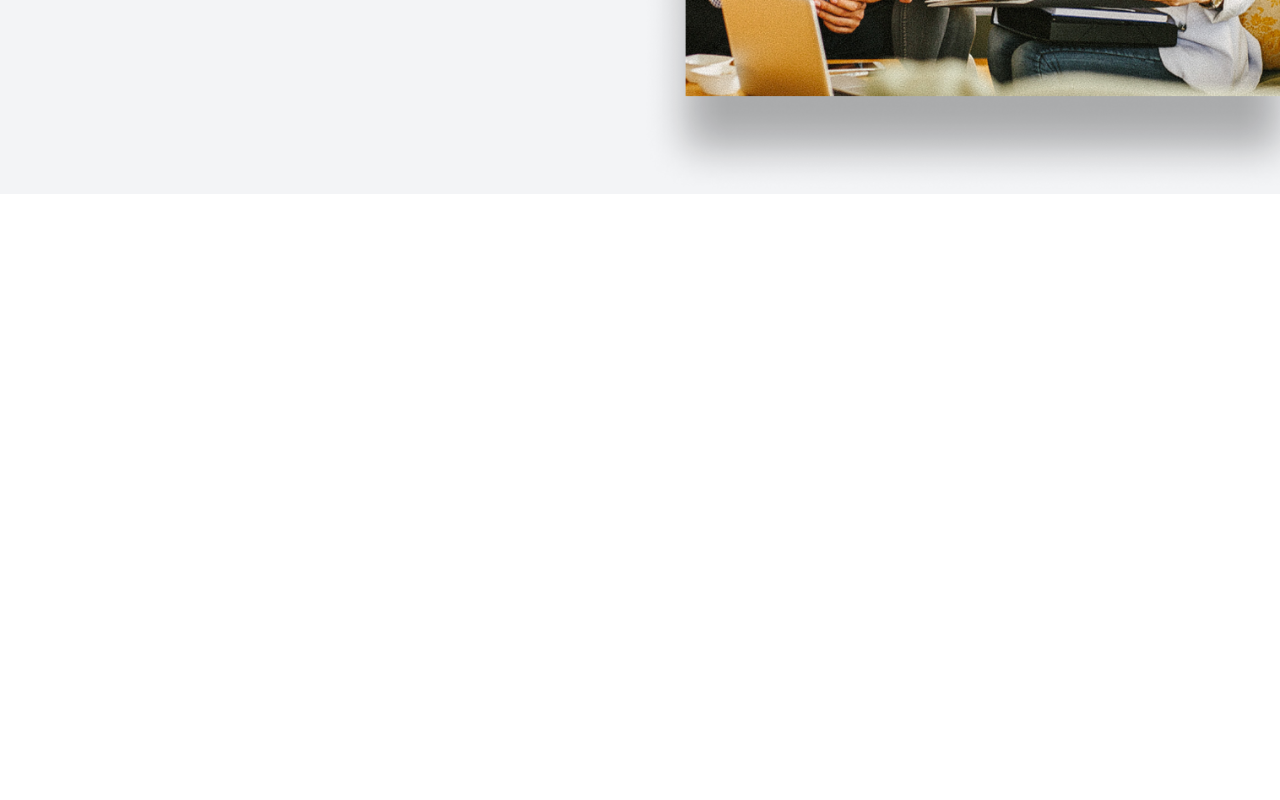
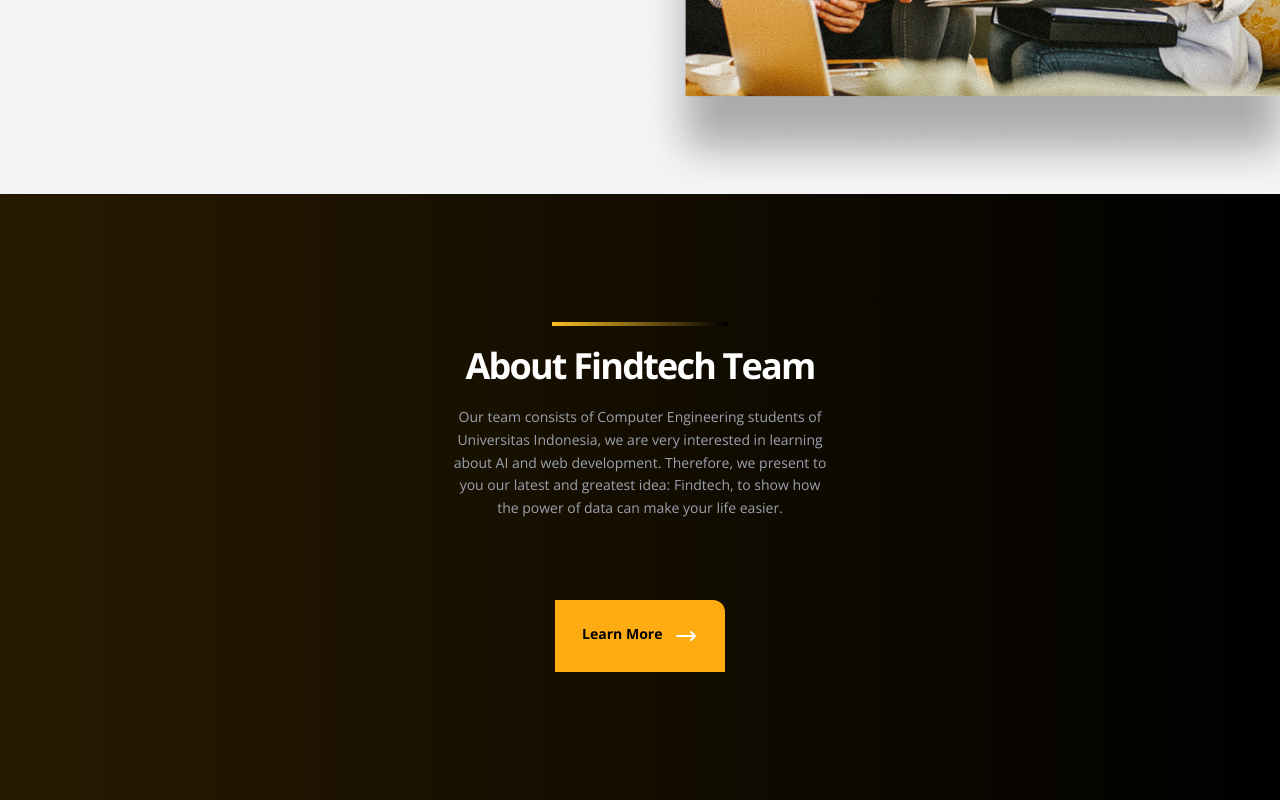
Before and after one commit to MajorQ/FindTech, a React (Create React App) app: page / in a window 1280 px wide. Shown: the part 1987-2787 px from the top of the page. Before the commit the page ends 2181 px from the top, so only its background shows below. Built offline with nearby package versions, Linux system fonts and the light colour scheme.

Commit message:
add: about section of LandingPage

```diff
--- /dev/null
+++ b/src/components/footer/Footer.jsx
@@ -0,0 +1,5 @@
+const Footer = () => {
+	return <div></div>;
+};
+
+export default Footer;
--- /dev/null
+++ b/src/components/learn-more/About.jsx
@@ -0,0 +1,34 @@
+const About = () => {
+	return (
+		<div className="w-screen flex flex-col p-32 items-center bg-gradient-to-r from-accent_dark to-black">
+			<div className="w-44 h-1 bg-gradient-to-r from-yellow-400 to-black"></div>
+			<h2 className="my-5 text-4xl text-left text-white font-bold tracking-tighter">
+				About Findtech Team
+			</h2>
+			<p className="max-w-sm text-center text-sm mb-20 text-gray-400 leading-relaxed">
+				Our team consists of Computer Engineering students of Universitas
+				Indonesia, we are very interested in learning about AI and web
+				development. Therefore, we present to you our latest and greatest idea:
+				Findtech, to show how the power of data can make your life easier.
+			</p>
+			<button className="flex justify-evenly bg-accent rounded-tr-xl w-2/12 px-4 py-6">
+				<span className="text-sm text-black font-bold">Learn More</span>
+				<svg
+					xmlns="http://www.w3.org/2000/svg"
+					className="h-6 w-6 inline-block stroke-current text-white"
+					fill="none"
+					viewBox="0 0 24 24"
+				>
+					<path
+						strokeLinecap="round"
+						strokeLinejoin="round"
+						strokeWidth={2}
+						d="M17 8l4 4m0 0l-4 4m4-4H3"
+					/>
+				</svg>
+			</button>
+		</div>
+	);
+};
+
+export default About;
--- /dev/null
+++ b/src/components/learn-more/UserReview.jsx
@@ -0,0 +1,5 @@
+const UserReview = () => {
+	return <div></div>;
+};
+
+export default UserReview;
--- a/src/pages/LandingPage.jsx
+++ b/src/pages/LandingPage.jsx
@@ -4,6 +4,7 @@
 import MainInfo from '../components/learn-more/MainInfo';
 import SecondInfo from '../components/learn-more/SecondInfo';
 import headerImage from '../assets/images/header_image.png';
+import About from '../components/learn-more/About';
 
 const LandingPage = () => {
 	return (
@@ -20,6 +21,7 @@
 			<main>
 				<MainInfo />
 				<SecondInfo />
+				<About />
 			</main>
 		</div>
 	);
--- a/tailwind.config.js
+++ b/tailwind.config.js
@@ -5,6 +5,7 @@
 		extend: {
 			colors: {
 				accent: '#FFAC12',
+				accent_dark: '#271A00',
 			},
 			fontFamily: {
 				body: ['Open Sans'],
```
